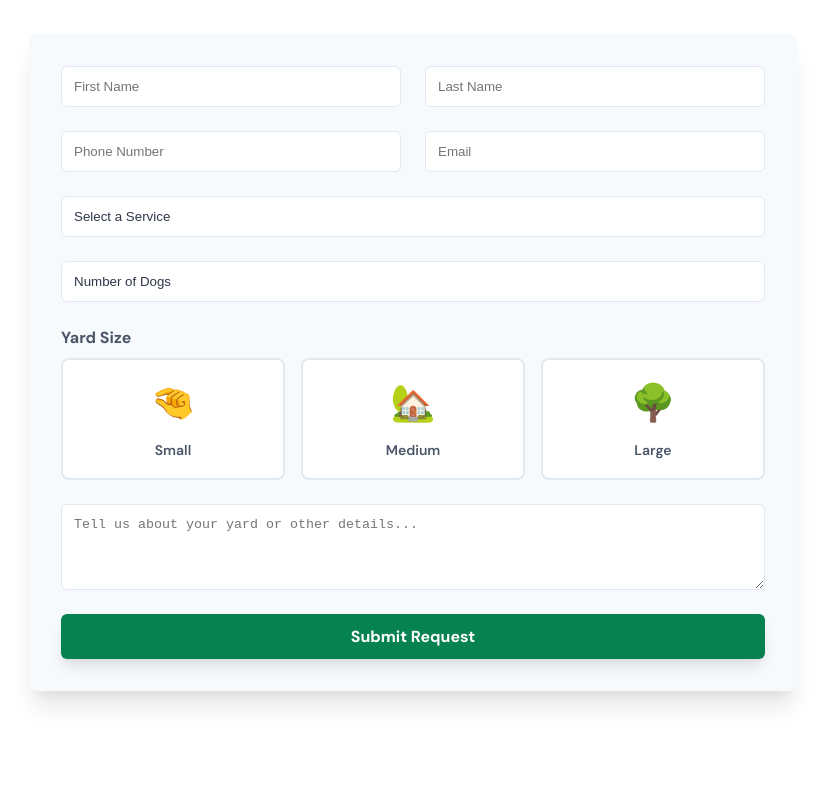
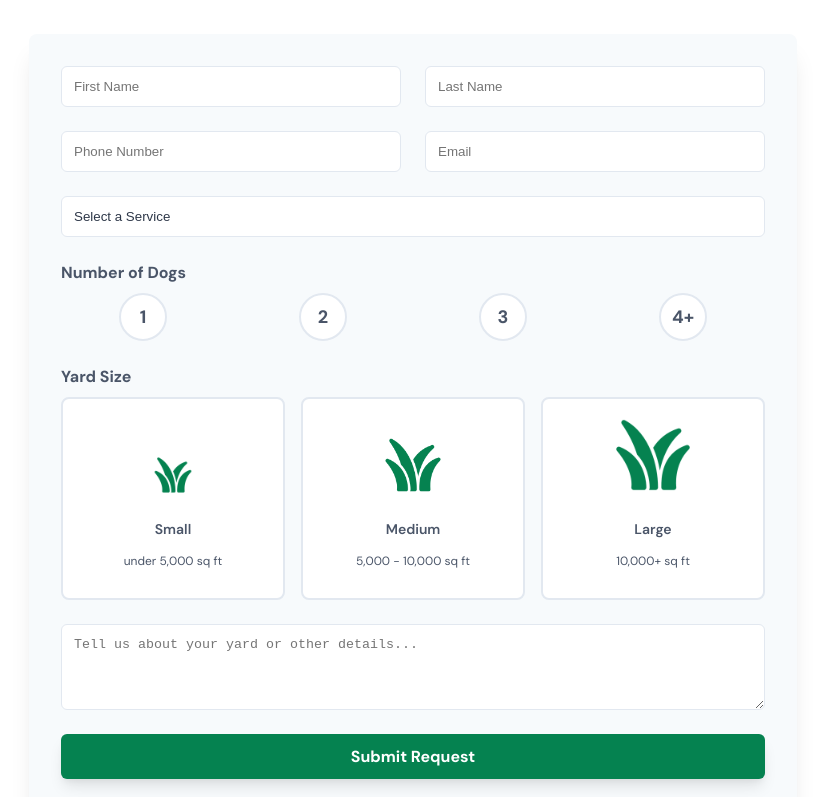
Before and after one commit to bakejona/scooper-co, a React (Vite) app: page / in a window 1280 px wide. Shown: the part 2289-3086 px from the top of the page, without its empty margins (227-1052 px from the left). Before the commit the page ends 3060 px from the top, so only its background shows below. Built offline with nearby package versions, Linux system fonts and the light colour scheme.

Commit message:
added ux to contact section

```diff
--- a/src/App.jsx
+++ b/src/App.jsx
@@ -163,7 +163,7 @@ const App = () => {
 
           .hero-overlay {
               position: absolute;
-              inset: 0;
+              inset: .125px;
               background-color: rgba(0, 0, 0, 0.35);
               border-bottom-left-radius: 1.5rem;
               border-bottom-right-radius: 1.5rem;
@@ -226,7 +226,7 @@ const App = () => {
               font-weight: 800;
               color: #2d3748;
               margin-bottom: 3rem;
-              font-family: 'Poppins', sans-serif;
+
           }
 
           .services-grid {
@@ -366,7 +366,39 @@ const App = () => {
               font-weight: 700;
               margin-bottom: 0.5rem;
           }
+          .dog-count-options {
+            display: flex;
+            justify-content: space-around;
+            gap: 1rem;
+            margin-top: 0.5rem;
+          }
 
+          .dog-count-item {
+            width: 48px;
+            height: 48px;
+            border-radius: 50%;
+            display: flex;
+            align-items: center;
+            justify-content: center;
+            font-size: 1.125rem;
+            font-weight: 700;
+            color: #4a5568;
+            border: 2px solid #e2e8f0;
+            background-color: #fff;
+            cursor: pointer;
+            transition: all 0.2s ease-in-out;
+          }
+
+          .dog-count-item:hover {
+            background-color: #f7fafc;
+          }
+
+          .dog-count-item.selected {
+            border-color: #48bb78;
+            background-color: #e6ffed;
+            box-shadow: 0 4px 6px -1px rgba(0, 0, 0, 0.1), 0 2px 4px -1px rgba(0, 0, 0, 0.06);
+            color: #2f855a;
+          }
           .yard-size-options {
               display: flex;
               justify-content: space-around;
@@ -381,6 +413,11 @@ const App = () => {
               transition: all 0.2s ease-in-out;
               border: 2px solid #e2e8f0;
               background-color: #fff;
+              display: flex;
+              flex-direction: column;
+              align-items: center;
+              justify-content: flex-end;
+
           }
 
           .yard-size-item:hover {
@@ -402,6 +439,12 @@ const App = () => {
           .yard-size-label {
               font-size: 0.875rem;
               font-weight: 600;
+              color: #4a5568;
+          }
+
+          .yard-size-caption {
+              font-size: 0.75rem;
+              font-weight: 400;
               color: #4a5568;
           }
 
@@ -666,21 +709,43 @@ const App = () => {
                 <option value="routine">Routine Cleanup</option>
                 <option value="deodorizing">Yard Deodorizing</option>
               </select>
-              <select
-                name="dogs"
-                value={formData.dogs}
-                onChange={handleChange}
-                className="form-select"
-                required
-              >
-                <option value="" disabled>
-                  Number of Dogs
-                </option>
-                <option value="1">1</option>
-                <option value="2">2</option>
-                <option value="3">3</option>
-                <option value="4+">4+</option>
-              </select>
+              <div>
+                <label className="form-label">Number of Dogs</label>
+                <div className="dog-count-options">
+                  <div
+                    className={`dog-count-item ${
+                      formData.dogs === "1" ? "selected" : ""
+                    }`}
+                    onClick={() => handleDogCountClick("1")}
+                  >
+                    1
+                  </div>
+                  <div
+                    className={`dog-count-item ${
+                      formData.dogs === "2" ? "selected" : ""
+                    }`}
+                    onClick={() => handleDogCountClick("2")}
+                  >
+                    2
+                  </div>
+                  <div
+                    className={`dog-count-item ${
+                      formData.dogs === "3" ? "selected" : ""
+                    }`}
+                    onClick={() => handleDogCountClick("3")}
+                  >
+                    3
+                  </div>
+                  <div
+                    className={`dog-count-item ${
+                      formData.dogs === "4+" ? "selected" : ""
+                    }`}
+                    onClick={() => handleDogCountClick("4+")}
+                  >
+                    4+
+                  </div>
+                </div>
+              </div>
               <div>
                 <label className="form-label">Yard Size</label>
                 <div className="yard-size-options">
@@ -690,14 +755,15 @@ const App = () => {
                     }`}
                     onClick={() => handleYardSizeClick("small")}
                   >
-                    <span
-                      role="img"
-                      aria-label="Small Yard"
-                      className="yard-size-icon"
-                    >
-                      🤏
-                    </span>
+                    <img
+                      width="40"
+                      height="40"
+                      src="/public/images/grass.png"
+                      alt="grass"
+                    />
+                    <br />
                     <span className="yard-size-label">Small</span>
+                    <p className="yard-size-caption">under 5,000 sq ft</p>
                   </div>
                   <div
                     className={`yard-size-item ${
@@ -705,14 +771,15 @@ const App = () => {
                     }`}
                     onClick={() => handleYardSizeClick("medium")}
                   >
-                    <span
-                      role="img"
-                      aria-label="Medium Yard"
-                      className="yard-size-icon"
-                    >
-                      🏡
-                    </span>
+                    <img
+                      width="60"
+                      height="60"
+                      src="/public/images/grass.png"
+                      alt="grass"
+                    />
+                    <br />
                     <span className="yard-size-label">Medium</span>
+                    <p className="yard-size-caption">5,000 - 10,000 sq ft</p>
                   </div>
                   <div
                     className={`yard-size-item ${
@@ -720,14 +787,15 @@ const App = () => {
                     }`}
                     onClick={() => handleYardSizeClick("large")}
                   >
-                    <span
-                      role="img"
-                      aria-label="Large Yard"
-                      className="yard-size-icon"
-                    >
-                      🌳
-                    </span>
+                    <img
+                      width="80"
+                      height="80"
+                      src="/public/images/grass.png"
+                      alt="grass"
+                    />
+                    <br />
                     <span className="yard-size-label">Large</span>
+                    <p className="yard-size-caption">10,000+ sq ft</p>
                   </div>
                 </div>
               </div>
--- a/src/index.css
+++ b/src/index.css
@@ -17,6 +17,8 @@ a {
   font-weight: 500;
   color: #2d3748;
   text-decoration: inherit;
+
+
 }
 
 
```
Also changed, not shown: public/images/grass.png (added).
